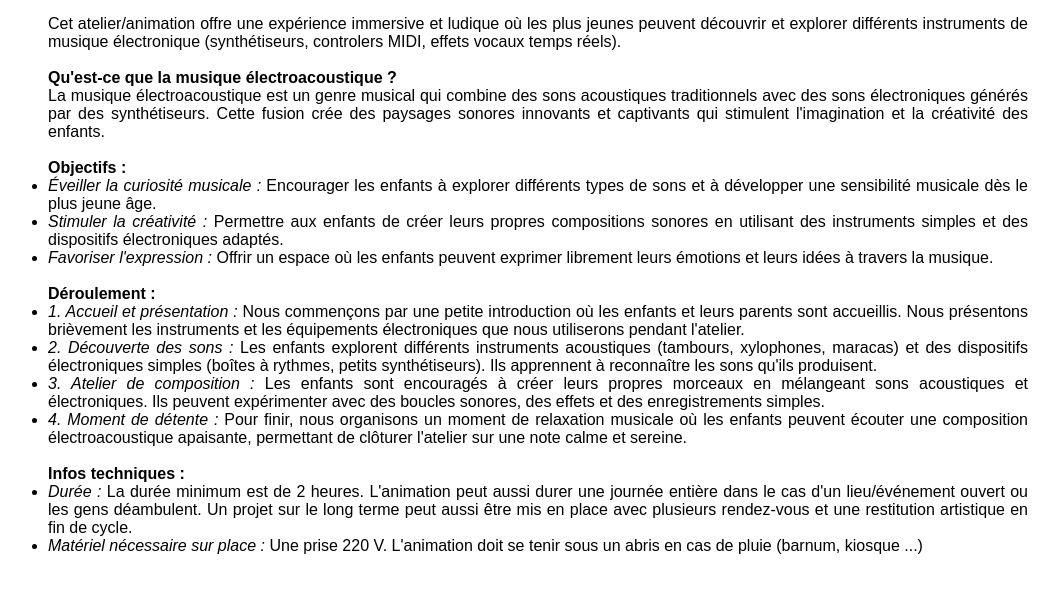
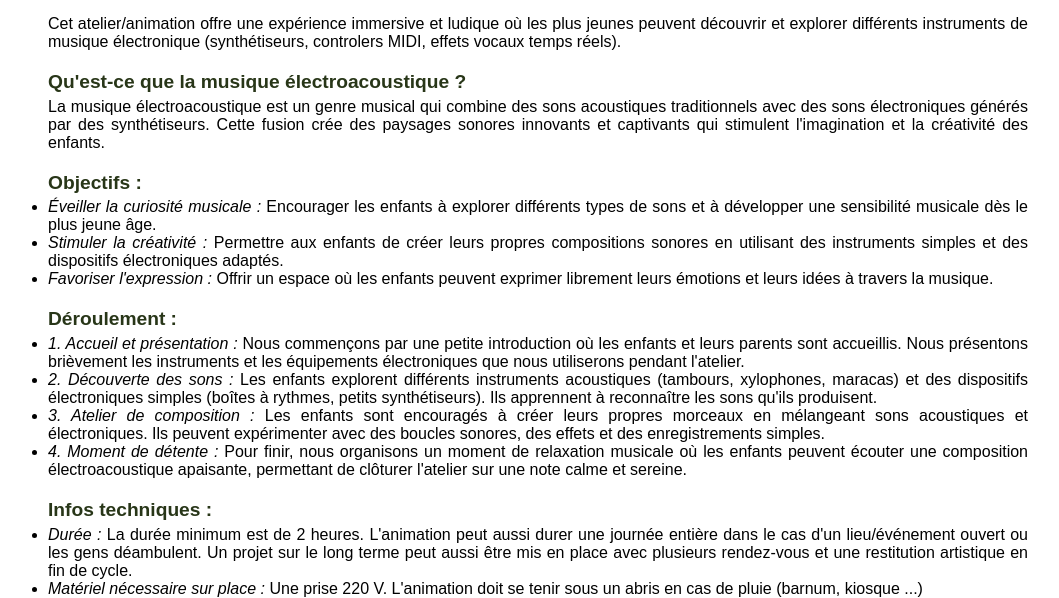
Before and after one commit to thomlucas/thomlucas.github.io, a plain HTML site: page eveil.html in a window 1280 px wide. Shown: the part 641-1239 px from the top of the page, without its empty margins (102-1161 px from the left). Before the commit the page ends 1196 px from the top, so only its background shows below. Drawn offline with Linux system fonts and the light colour scheme.

Commit message:
eveil update

```diff
--- a/eveil.html
+++ b/eveil.html
@@ -53,13 +53,11 @@
           Cet atelier/animation offre une expérience immersive et ludique où les plus jeunes peuvent découvrir et explorer différents instruments de musique électronique (synthétiseurs, controlers MIDI, effets vocaux temps réels).
         <br>
         <br>
-          <b>Qu'est-ce que la musique électroacoustique ?</b>
-          <br>
+          <h4>Qu'est-ce que la musique électroacoustique ?</h4>
           La musique électroacoustique est un genre musical qui combine des sons acoustiques traditionnels avec des sons électroniques générés par des synthétiseurs. Cette fusion crée des paysages sonores innovants et captivants qui stimulent l'imagination et la créativité des enfants.
           <br>
           <br>
-          <b>Objectifs :</b>
-          <br>
+          <h4>Objectifs :</h4>
           <ul>
             <li><i>Éveiller la curiosité musicale :</i> Encourager les enfants à explorer différents types de sons et à développer une sensibilité musicale dès le plus jeune âge.</li>
             <li><i>Stimuler la créativité :</i> Permettre aux enfants de créer leurs propres compositions sonores en utilisant des instruments simples et des dispositifs électroniques adaptés.</li>
@@ -67,7 +65,7 @@
           </ul>
 
           <br>
-          <b>Déroulement :</b>
+          <h4>Déroulement :</h4>
           <ul>
             <li><i>1. Accueil et présentation :</i> Nous commençons par une petite introduction où les enfants et leurs parents sont accueillis. Nous présentons brièvement les instruments et les équipements électroniques que nous utiliserons pendant l'atelier.</li>
             <li><i>2. Découverte des sons :</i> Les enfants explorent différents instruments acoustiques (tambours, xylophones, maracas) et des dispositifs électroniques simples (boîtes à rythmes, petits synthétiseurs). Ils apprennent à reconnaître les sons qu'ils produisent.</li>
@@ -76,7 +74,7 @@
           </ul>
 
   <br>
-          <b>Infos techniques :</b>
+          <h4>Infos techniques :</h4>
           <ul>
             <li><i>Durée :</i> La durée minimum est de 2 heures. L'animation peut aussi durer une journée entière dans le cas d'un lieu/événement ouvert ou les gens déambulent. Un projet sur le long terme peut aussi être mis en place avec plusieurs rendez-vous et une restitution artistique en fin de cycle.</li>
             <li><i>Matériel nécessaire sur place :</i> Une prise 220 V. L'animation doit se tenir sous un abris en cas de pluie (barnum, kiosque ...) </li>
--- a/style.css
+++ b/style.css
@@ -353,6 +353,15 @@ align-content: center ;
 	color: var(--text-color);
 }
 
+.descriptionArticle h4{
+	font-weight:bold;
+  font-style : normal;
+	font-size: 1.2em;
+	line-height: 1.4em;
+	margin-bottom: 2px;
+	color: var(--text-color);
+}
+
 
 @media screen and (max-width: 1024px)
 {
```
Also changed, not shown: 1 other file.
